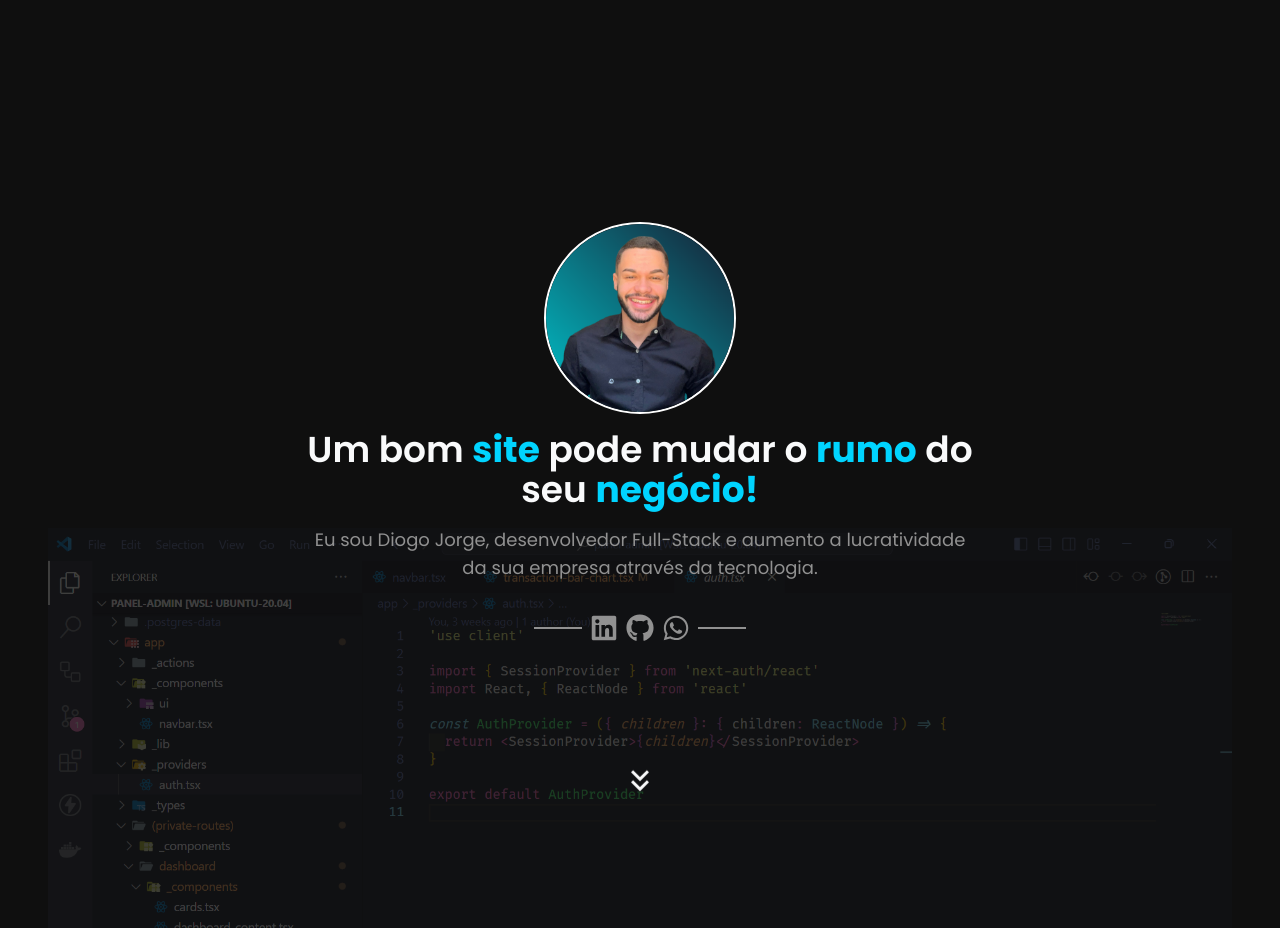
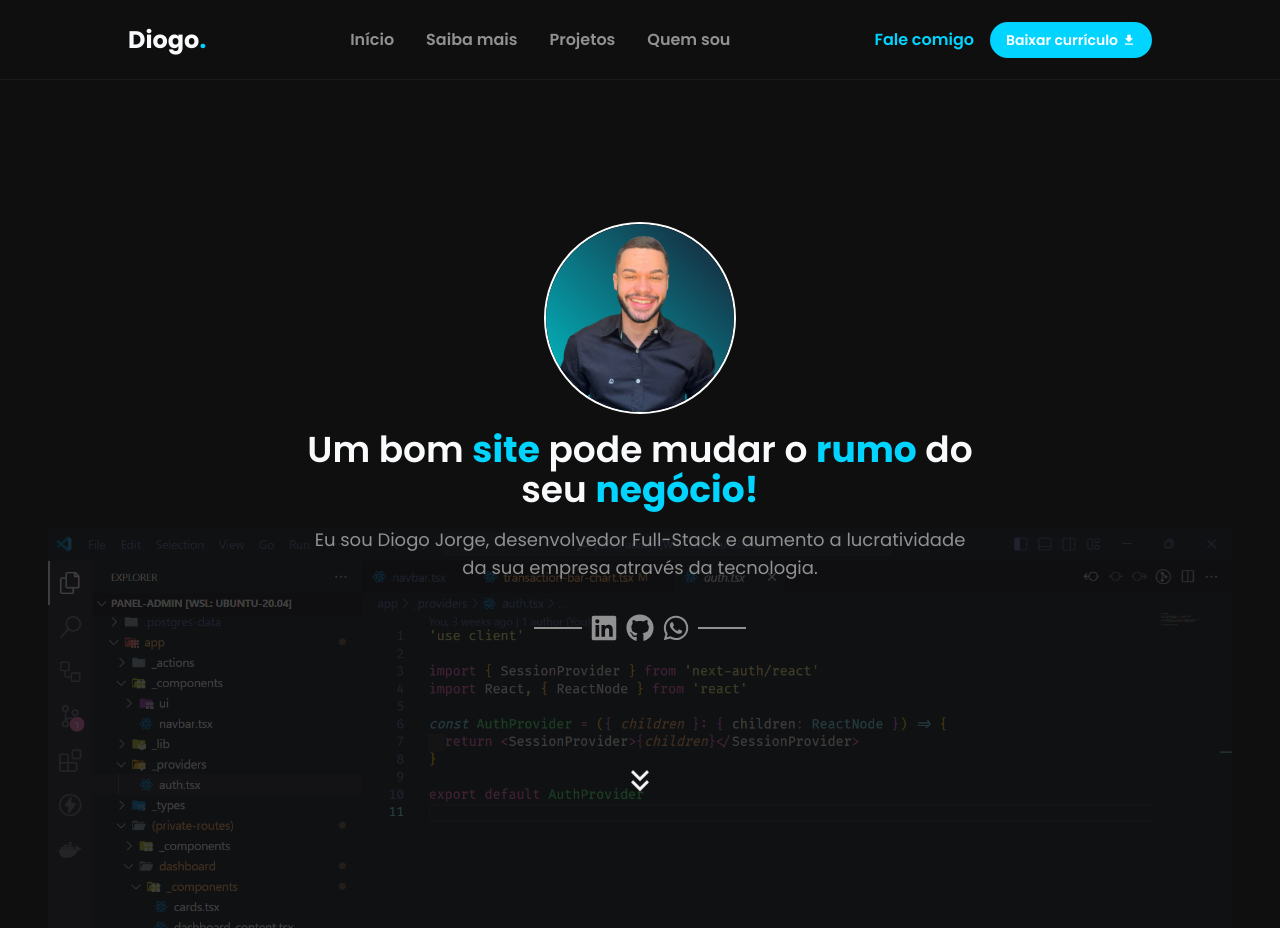
Before and after one commit to diogofernandoj/portfolio, a Next.js app in the folder new-app/: page / in a window 1280 px wide. Built offline with nearby package versions, Linux system fonts and the light colour scheme.

Commit message:
feat: add Header

```diff
--- /dev/null
+++ b/new-app/app/_components/header.tsx
@@ -0,0 +1,121 @@
+"use client";
+
+import { MdDownload } from "react-icons/md";
+import {
+  Sheet,
+  SheetClose,
+  SheetContent,
+  SheetDescription,
+  SheetTitle,
+  SheetTrigger,
+} from "./ui/sheet";
+import { MenuIcon } from "lucide-react";
+import { Separator } from "./ui/separator";
+import { motion } from "framer-motion";
+import { fadeIn } from "@/app/_animations/variants";
+
+const Header = () => {
+  return (
+    <motion.nav
+      variants={fadeIn("down", 1.4)}
+      initial="hidden"
+      whileInView="show"
+      exit="hidden"
+      viewport={{ once: true }}
+      className="w-full h-20 border-b border-solid border-border bg-background fixed z-20"
+    >
+      <div className="w-4/5 h-full mx-auto flex justify-between items-center">
+        <a href="#" className="font-bold text-2xl">
+          Diogo<span className="text-primary">.</span>
+        </a>
+
+        <div className="hidden items-center lg:flex">
+          <a
+            href="#"
+            className="text-muted font-semibold px-4 py-2 rounded-lg ease-in transition-all hover:bg-border hover:text-white"
+          >
+            Início
+          </a>
+          <a
+            href="#benefits"
+            className="text-muted font-semibold px-4 py-2 rounded-lg ease-in transition-all hover:bg-border hover:text-white"
+          >
+            Saiba mais
+          </a>
+          <a
+            href="#projects"
+            className="text-muted font-semibold px-4 py-2 rounded-lg ease-in transition-all hover:bg-border hover:text-white"
+          >
+            Projetos
+          </a>
+          <a
+            href="#about"
+            className="text-muted font-semibold px-4 py-2 rounded-lg ease-in transition-all hover:bg-border hover:text-white"
+          >
+            Quem sou
+          </a>
+        </div>
+
+        <div className="lg:flex items-center gap-4 hidden">
+          <a
+            target="blank"
+            href="https://linkwhats.app/445301"
+            className="font-semibold text-primary text-center hover:underline"
+          >
+            Fale comigo
+          </a>
+          <a
+            href="Diogo-Jorge-CV.pdf"
+            download="Diogo-Jorge-CV"
+            className="font-semibold text-white text-sm bg-primary px-4 py-2 rounded-full flex items-center gap-1 transition ease-in hover:bg-white hover:text-primary"
+          >
+            Baixar currículo <MdDownload />
+          </a>
+        </div>
+        <div className="lg:hidden">
+          <Sheet>
+            <SheetTitle></SheetTitle>
+            <SheetTrigger>
+              <MenuIcon />
+            </SheetTrigger>
+            <SheetContent
+              side="top"
+              className="flex flex-col items-center gap-4"
+            >
+              <SheetClose asChild>
+                <a href="#">Início</a>
+              </SheetClose>
+              <SheetClose asChild>
+                <a href="#benefits">Saiba mais</a>
+              </SheetClose>
+              <SheetClose asChild>
+                <a href="#projects">Projetos</a>
+              </SheetClose>
+              <SheetClose asChild>
+                <a href="#about">Quem sou</a>
+              </SheetClose>
+              <Separator />
+              <a
+                target="blank"
+                href="https://linkwhats.app/445301"
+                className="font-semibold text-primary text-center"
+              >
+                Fale comigo
+              </a>
+              <a
+                href="Diogo-Jorge-CV.pdf"
+                download="Diogo-Jorge-CV"
+                className="font-semibold text-white text-sm mx-auto w-max bg-primary px-4 py-2 rounded-full flex items-center gap-1"
+              >
+                Baixar currículo <MdDownload />
+              </a>
+              <SheetDescription></SheetDescription>
+            </SheetContent>
+          </Sheet>
+        </div>
+      </div>
+    </motion.nav>
+  );
+};
+
+export default Header;
--- /dev/null
+++ b/new-app/app/_components/ui/separator.tsx
@@ -0,0 +1,31 @@
+"use client"
+
+import * as React from "react"
+import * as SeparatorPrimitive from "@radix-ui/react-separator"
+
+import { cn } from "@/app/_lib/utils"
+
+const Separator = React.forwardRef<
+  React.ElementRef<typeof SeparatorPrimitive.Root>,
+  React.ComponentPropsWithoutRef<typeof SeparatorPrimitive.Root>
+>(
+  (
+    { className, orientation = "horizontal", decorative = true, ...props },
+    ref
+  ) => (
+    <SeparatorPrimitive.Root
+      ref={ref}
+      decorative={decorative}
+      orientation={orientation}
+      className={cn(
+        "shrink-0 bg-border",
+        orientation === "horizontal" ? "h-[1px] w-full" : "h-full w-[1px]",
+        className
+      )}
+      {...props}
+    />
+  )
+)
+Separator.displayName = SeparatorPrimitive.Root.displayName
+
+export { Separator }
--- /dev/null
+++ b/new-app/app/_components/ui/sheet.tsx
@@ -0,0 +1,140 @@
+"use client"
+
+import * as React from "react"
+import * as SheetPrimitive from "@radix-ui/react-dialog"
+import { cva, type VariantProps } from "class-variance-authority"
+import { X } from "lucide-react"
+
+import { cn } from "@/app/_lib/utils"
+
+const Sheet = SheetPrimitive.Root
+
+const SheetTrigger = SheetPrimitive.Trigger
+
+const SheetClose = SheetPrimitive.Close
+
+const SheetPortal = SheetPrimitive.Portal
+
+const SheetOverlay = React.forwardRef<
+  React.ElementRef<typeof SheetPrimitive.Overlay>,
+  React.ComponentPropsWithoutRef<typeof SheetPrimitive.Overlay>
+>(({ className, ...props }, ref) => (
+  <SheetPrimitive.Overlay
+    className={cn(
+      "fixed inset-0 z-50 bg-black/80  data-[state=open]:animate-in data-[state=closed]:animate-out data-[state=closed]:fade-out-0 data-[state=open]:fade-in-0",
+      className
+    )}
+    {...props}
+    ref={ref}
+  />
+))
+SheetOverlay.displayName = SheetPrimitive.Overlay.displayName
+
+const sheetVariants = cva(
+  "fixed z-50 gap-4 bg-background p-6 shadow-lg transition ease-in-out data-[state=open]:animate-in data-[state=closed]:animate-out data-[state=closed]:duration-300 data-[state=open]:duration-500",
+  {
+    variants: {
+      side: {
+        top: "inset-x-0 top-0 border-b data-[state=closed]:slide-out-to-top data-[state=open]:slide-in-from-top",
+        bottom:
+          "inset-x-0 bottom-0 border-t data-[state=closed]:slide-out-to-bottom data-[state=open]:slide-in-from-bottom",
+        left: "inset-y-0 left-0 h-full w-3/4 border-r data-[state=closed]:slide-out-to-left data-[state=open]:slide-in-from-left sm:max-w-sm",
+        right:
+          "inset-y-0 right-0 h-full w-3/4  border-l data-[state=closed]:slide-out-to-right data-[state=open]:slide-in-from-right sm:max-w-sm",
+      },
+    },
+    defaultVariants: {
+      side: "right",
+    },
+  }
+)
+
+interface SheetContentProps
+  extends React.ComponentPropsWithoutRef<typeof SheetPrimitive.Content>,
+    VariantProps<typeof sheetVariants> {}
+
+const SheetContent = React.forwardRef<
+  React.ElementRef<typeof SheetPrimitive.Content>,
+  SheetContentProps
+>(({ side = "right", className, children, ...props }, ref) => (
+  <SheetPortal>
+    <SheetOverlay />
+    <SheetPrimitive.Content
+      ref={ref}
+      className={cn(sheetVariants({ side }), className)}
+      {...props}
+    >
+      {children}
+      <SheetPrimitive.Close className="absolute right-4 top-4 rounded-sm opacity-70 ring-offset-background transition-opacity hover:opacity-100 focus:outline-none focus:ring-2 focus:ring-ring focus:ring-offset-2 disabled:pointer-events-none data-[state=open]:bg-secondary">
+        <X className="h-4 w-4" />
+        <span className="sr-only">Close</span>
+      </SheetPrimitive.Close>
+    </SheetPrimitive.Content>
+  </SheetPortal>
+))
+SheetContent.displayName = SheetPrimitive.Content.displayName
+
+const SheetHeader = ({
+  className,
+  ...props
+}: React.HTMLAttributes<HTMLDivElement>) => (
+  <div
+    className={cn(
+      "flex flex-col space-y-2 text-center sm:text-left",
+      className
+    )}
+    {...props}
+  />
+)
+SheetHeader.displayName = "SheetHeader"
+
+const SheetFooter = ({
+  className,
+  ...props
+}: React.HTMLAttributes<HTMLDivElement>) => (
+  <div
+    className={cn(
+      "flex flex-col-reverse sm:flex-row sm:justify-end sm:space-x-2",
+      className
+    )}
+    {...props}
+  />
+)
+SheetFooter.displayName = "SheetFooter"
+
+const SheetTitle = React.forwardRef<
+  React.ElementRef<typeof SheetPrimitive.Title>,
+  React.ComponentPropsWithoutRef<typeof SheetPrimitive.Title>
+>(({ className, ...props }, ref) => (
+  <SheetPrimitive.Title
+    ref={ref}
+    className={cn("text-lg font-semibold text-foreground", className)}
+    {...props}
+  />
+))
+SheetTitle.displayName = SheetPrimitive.Title.displayName
+
+const SheetDescription = React.forwardRef<
+  React.ElementRef<typeof SheetPrimitive.Description>,
+  React.ComponentPropsWithoutRef<typeof SheetPrimitive.Description>
+>(({ className, ...props }, ref) => (
+  <SheetPrimitive.Description
+    ref={ref}
+    className={cn("text-sm text-muted-foreground", className)}
+    {...props}
+  />
+))
+SheetDescription.displayName = SheetPrimitive.Description.displayName
+
+export {
+  Sheet,
+  SheetPortal,
+  SheetOverlay,
+  SheetTrigger,
+  SheetClose,
+  SheetContent,
+  SheetHeader,
+  SheetFooter,
+  SheetTitle,
+  SheetDescription,
+}
--- a/new-app/app/page.tsx
+++ b/new-app/app/page.tsx
@@ -1,8 +1,10 @@
+import Header from "./_components/header";
 import HomeSection from "./_components/home-section";
 
 const App = () => {
   return (
     <div className="flex flex-col">
+      <Header />
       <HomeSection />
     </div>
   );
--- a/new-app/package.json
+++ b/new-app/package.json
@@ -9,6 +9,8 @@
     "lint": "next lint"
   },
   "dependencies": {
+    "@radix-ui/react-dialog": "^1.1.2",
+    "@radix-ui/react-separator": "^1.1.0",
     "class-variance-authority": "^0.7.0",
     "clsx": "^2.1.1",
     "framer-motion": "^11.11.9",
```
Also changed, not shown: 1 other file (tests, documents, lock files or other folders).
